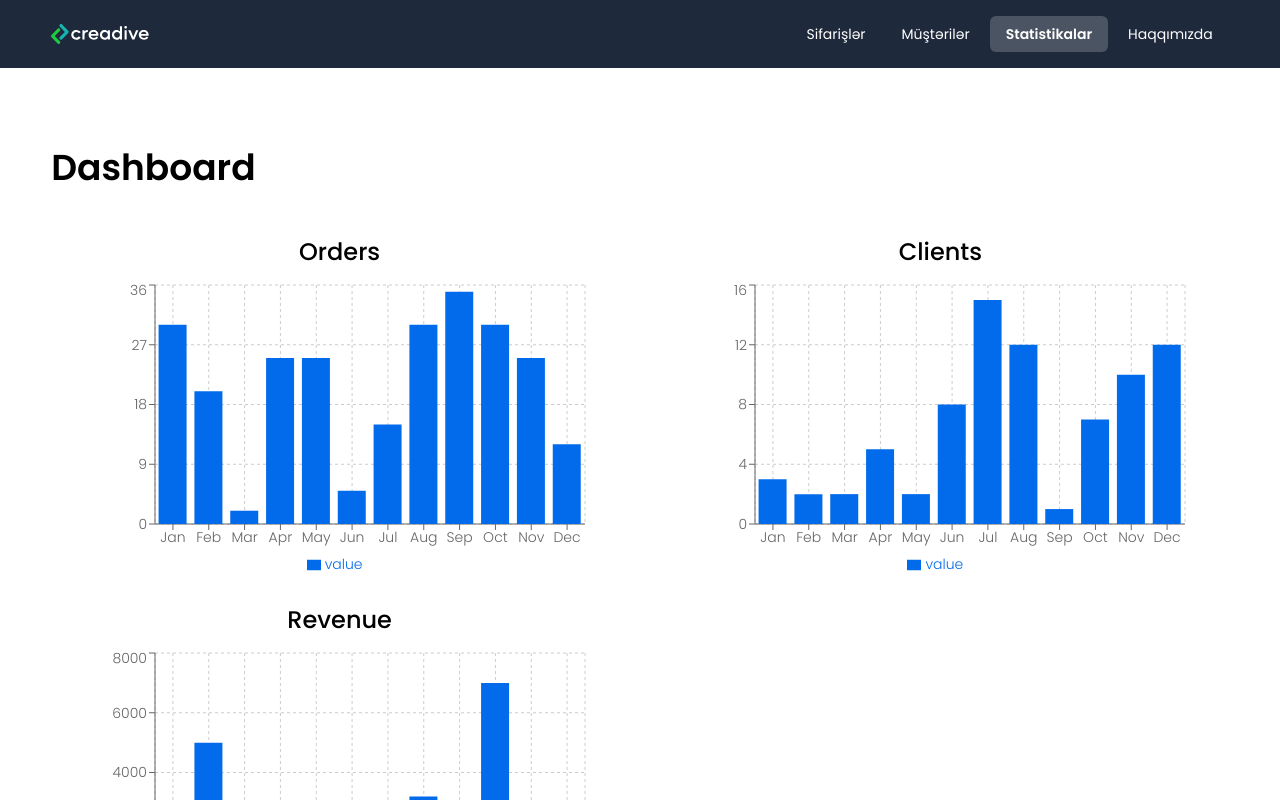
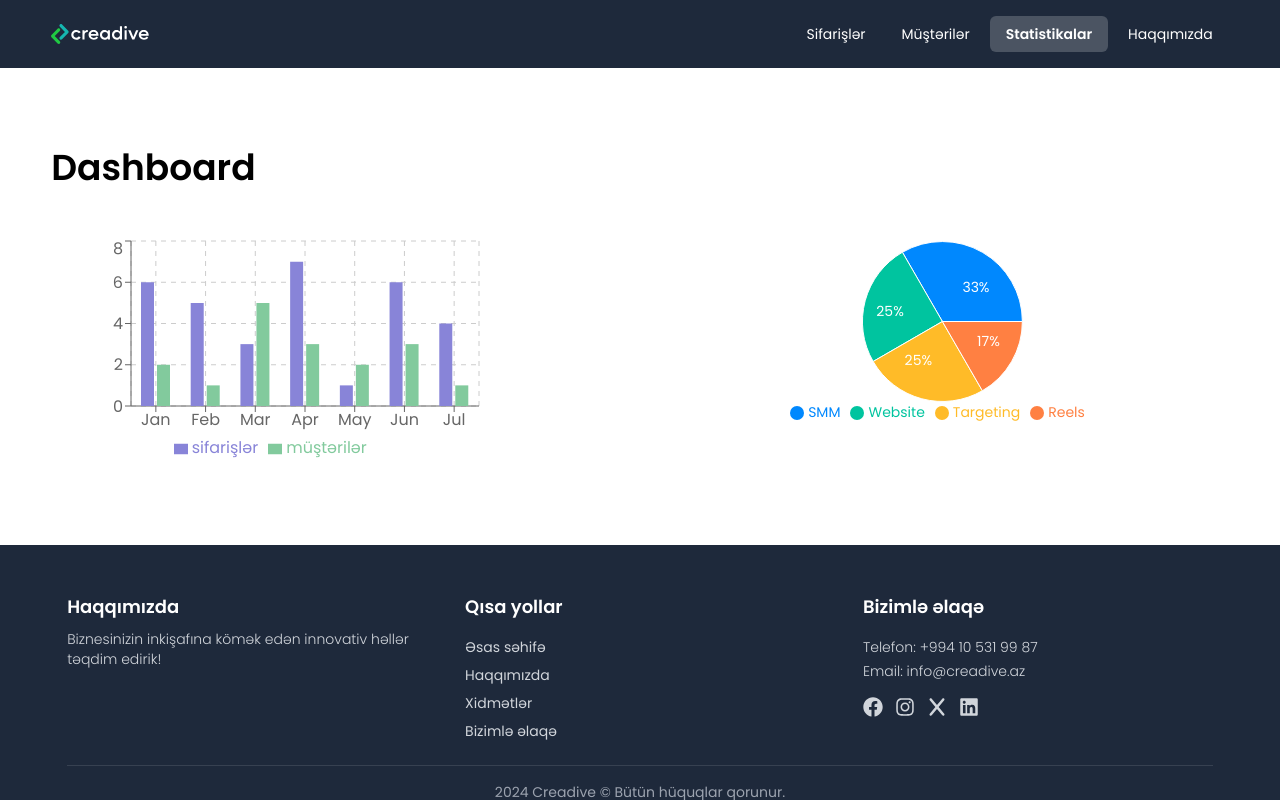
Before and after one commit to nihad-xalq/creatrax, a Next.js app: page /dashboard in a window 1280 px wide. Shown: the top 800 px of the page. Built offline with nearby package versions, Linux system fonts and the light colour scheme.

Commit message:
about view items been redesigned, clientlistview little changes, chart components been created and used, homeview been translated and form there been redesigned

```diff
--- a/src/components/semantic/Footer.tsx
+++ b/src/components/semantic/Footer.tsx
@@ -1,7 +1,146 @@
+import { FaFacebook, FaInstagram, FaLinkedin } from "react-icons/fa";
+import { FaX } from "react-icons/fa6";
+import Link from "next/link";
+import { JSX } from "react";
+
+interface SocialMediaAccounts {
+  name: string;
+  url: string;
+  icon: JSX.Element;
+}
+
+interface ContactDatas {
+  title: string;
+  value: string;
+  href: string;
+}
+
+interface QuickLinks {
+  title: string;
+  href: string;
+}
+
+const quickLinks: QuickLinks[] = [
+  {
+    title: "Əsas səhifə",
+    href: "/",
+  },
+  {
+    title: "Haqqımızda",
+    href: "/about",
+  },
+  {
+    title: "Xidmətlər",
+    href: "/services",
+  },
+  {
+    title: "Bizimlə əlaqə",
+    href: "/contact",
+  },
+];
+
+const contactDatas: ContactDatas[] = [
+  {
+    title: "Telefon",
+    value: "+994 10 531 99 87",
+    href: "tel:+994105319987",
+  },
+  {
+    title: "Email",
+    value: "info@creadive.az",
+    href: "mailto:info@creadive.az",
+  },
+];
+
+const socialMediaAccounts: SocialMediaAccounts[] = [
+  {
+    name: "Facebook",
+    url: "https://www.facebook.com/",
+    icon: <FaFacebook className="w-5 h-5" />,
+  },
+  {
+    name: "Instagram",
+    url: "https://www.instagram.com/",
+    icon: <FaInstagram className="w-5 h-5" />,
+  },
+  {
+    name: "Twitter",
+    url: "https://www.twitter.com/",
+    icon: <FaX className="w-5 h-5" />,
+  },
+  {
+    name: "LinkedIn",
+    url: "https://www.linkedin.com/",
+    icon: <FaLinkedin className="w-5 h-5" />,
+  },
+];
+
 export const Footer = () => {
+  const fullYear: number = new Date().getFullYear();
+
   return (
-    <footer className="bg-slate-800 text-white py-6 min-h-60">
-      <div className="footer_inner myContainer">Footer</div>
+    <footer className="bg-slate-800 text-white pt-12 pb-4">
+      <div className="footer_inner myContainer mx-auto px-4">
+        <div className="grid grid-cols-1 md:grid-cols-3 gap-12">
+          {/* Column 1: About Section */}
+          <div>
+            <h2 className="text-lg font-semibold mb-2">Haqqımızda</h2>
+            <p className="text-sm text-gray-300 font-light">
+              Biznesinizin inkişafına kömək edən innovativ həllər təqdim edirik!
+            </p>
+          </div>
+
+          {/* Column 2: Links */}
+          <div>
+            <h2 className="text-lg font-semibold mb-4">Qısa yollar</h2>
+            <ul className="space-y-2">
+              {quickLinks.map((link, index) => {
+                return (
+                  <li
+                    key={index}
+                    className="text-sm text-gray-300 hover:text-white"
+                  >
+                    <Link href={link.href}>{link.title}</Link>
+                  </li>
+                );
+              })}
+            </ul>
+          </div>
+
+          {/* Column 3: Contact Info */}
+          <div>
+            <h2 className="text-lg font-semibold mb-4">Bizimlə əlaqə</h2>
+            <ul className="flex flex-col gap-1">
+              {contactDatas.map((data, index) => {
+                return (
+                  <li key={index} className="text-sm text-gray-300 font-light">
+                    <Link href={data.href}>
+                      {data.title}: {data.value}
+                    </Link>
+                  </li>
+                );
+              })}
+
+              <li className="text-sm text-gray-300 font-light mt-3">
+                <div className="grid grid-cols-4 gap-3 w-max">
+                  {socialMediaAccounts.map((social, index) => {
+                    return (
+                      <Link key={index} href={social.url} title={social.name}>
+                        {social.icon}
+                      </Link>
+                    );
+                  })}
+                </div>
+              </li>
+            </ul>
+          </div>
+        </div>
+
+        {/* Footer Bottom */}
+        <div className="border-t border-gray-700 mt-6 pt-4 text-center text-sm text-gray-400">
+          {fullYear} Creadive &copy; Bütün hüquqlar qorunur.
+        </div>
+      </div>
     </footer>
   );
 };
--- a/src/lib/mockData.ts
+++ b/src/lib/mockData.ts
@@ -60,7 +60,7 @@ export const clients: Client[] = [
     industry: "Mühəndislik",
     contactPerson: "Rəşad Həsənov",
     email: "rashad.h@innovasiya.az",
-    phoneNumber: "+994-51-IRONMAN",
+    phoneNumber: "+994-51-456-35-19",
     revenueGenerated: 1200000,
     status: "Aktiv",
     website: "https://www.innovasiya.az",
@@ -112,7 +112,7 @@ export const clients: Client[] = [
     industry: "Proqram təminatı",
     contactPerson: "Kamran Nəsibov",
     email: "kamran.nasibov@datakom.az",
-    phoneNumber: "+994-55-PIEDPIPER",
+    phoneNumber: "+994-55-123-51-48",
     revenueGenerated: 200000,
     status: "Aktiv",
     website: "https://www.datakom.az",
--- a/src/views/AboutView.tsx
+++ b/src/views/AboutView.tsx
@@ -10,7 +10,8 @@ export const AboutView = () => {
             return (
               <li
                 key={t.id}
-                className="flex flex-col bg-gray-200 py-2 px-4 rounded-lg"
+                className="flex flex-col bg-gray-50 py-4 px-4 rounded-lg"
+                style={{ boxShadow: "0px 0px 3px 3px rgba(0, 0, 0, 0.1)" }}
               >
                 <h2 className="text-xl font-semibold">{t.title}</h2>
                 <p className="text-md font-normal">{t.content}</p>
--- /dev/null
+++ b/src/views/Dashboard/CPieChart.tsx
@@ -0,0 +1,85 @@
+import {
+  PieChart,
+  Pie,
+  // Sector,
+  Cell,
+  ResponsiveContainer,
+  Tooltip,
+  Legend,
+} from "recharts";
+
+type RenderLabelProps = {
+  cx: number;
+  cy: number;
+  midAngle: number;
+  innerRadius: number;
+  outerRadius: number;
+  percent: number;
+  index: number;
+};
+
+interface DataType {
+  name: string;
+  value: number;
+}
+
+const data: DataType[] = [
+  { name: "SMM", value: 400 },
+  { name: "Website", value: 300 },
+  { name: "Targeting", value: 300 },
+  { name: "Reels", value: 200 },
+];
+
+const COLORS = ["#0088FE", "#00C49F", "#FFBB28", "#FF8042"];
+
+const RADIAN = Math.PI / 180;
+const renderCustomizedLabel = ({
+  cx,
+  cy,
+  midAngle,
+  innerRadius,
+  outerRadius,
+  percent,
+}: // index,
+RenderLabelProps) => {
+  const radius = innerRadius + (outerRadius - innerRadius) * 0.5;
+  const x = cx + radius * Math.cos(-midAngle * RADIAN);
+  const y = cy + radius * Math.sin(-midAngle * RADIAN);
+
+  return (
+    <text
+      x={x}
+      y={y}
+      fill="white"
+      textAnchor={x > cx ? "start" : "end"}
+      dominantBaseline="central"
+    >
+      {`${(percent * 100).toFixed(0)}%`}
+    </text>
+  );
+};
+
+export const CPieChart = () => {
+  return (
+    <ResponsiveContainer width="100%" aspect={3} className="text-sm">
+      <PieChart width={400} height={400}>
+        <Pie
+          data={data}
+          cx="50%"
+          cy="50%"
+          labelLine={false}
+          label={renderCustomizedLabel}
+          outerRadius={80}
+          fill="#8884d8"
+          dataKey="value"
+        >
+          {data.map((entry, index) => (
+            <Cell key={`cell-${index}`} fill={COLORS[index % COLORS.length]} />
+          ))}
+        </Pie>
+        <Tooltip />
+        <Legend />
+      </PieChart>
+    </ResponsiveContainer>
+  );
+};
--- a/src/views/Dashboard/DashboardView.tsx
+++ b/src/views/Dashboard/DashboardView.tsx
@@ -1,56 +1,58 @@
 "use client";
 
-import { DynamicDashboard } from "./DynamicDashboard";
+// import { DynamicDashboard } from "./DynamicDashboard";
+import { TwoSideBarChart } from "./TwoSideBarChart";
+import { CPieChart } from "./CPieChart";
 
-interface DataType {
-  name: string;
-  value: number;
-}
+// interface DataType {
+//   name: string;
+//   value: number;
+// }
 
-const ordersData: DataType[] = [
-  { name: "Jan", value: 30 },
-  { name: "Feb", value: 20 },
-  { name: "Mar", value: 2 },
-  { name: "Apr", value: 25 },
-  { name: "May", value: 25 },
-  { name: "Jun", value: 5 },
-  { name: "Jul", value: 15 },
-  { name: "Aug", value: 30 },
-  { name: "Sep", value: 35 },
-  { name: "Oct", value: 30 },
-  { name: "Nov", value: 25 },
-  { name: "Dec", value: 12 },
-];
+// const ordersData: DataType[] = [
+//   { name: "Jan", value: 30 },
+//   { name: "Feb", value: 20 },
+//   { name: "Mar", value: 2 },
+//   { name: "Apr", value: 25 },
+//   { name: "May", value: 25 },
+//   { name: "Jun", value: 5 },
+//   { name: "Jul", value: 15 },
+//   { name: "Aug", value: 30 },
+//   { name: "Sep", value: 35 },
+//   { name: "Oct", value: 30 },
+//   { name: "Nov", value: 25 },
+//   { name: "Dec", value: 12 },
+// ];
 
-const clientsData: DataType[] = [
-  { name: "Jan", value: 3 },
-  { name: "Feb", value: 2 },
-  { name: "Mar", value: 2 },
-  { name: "Apr", value: 5 },
-  { name: "May", value: 2 },
-  { name: "Jun", value: 8 },
-  { name: "Jul", value: 15 },
-  { name: "Aug", value: 12 },
-  { name: "Sep", value: 1 },
-  { name: "Oct", value: 7 },
-  { name: "Nov", value: 10 },
-  { name: "Dec", value: 12 },
-];
+// const clientsData: DataType[] = [
+//   { name: "Jan", value: 3 },
+//   { name: "Feb", value: 2 },
+//   { name: "Mar", value: 2 },
+//   { name: "Apr", value: 5 },
+//   { name: "May", value: 2 },
+//   { name: "Jun", value: 8 },
+//   { name: "Jul", value: 15 },
+//   { name: "Aug", value: 12 },
+//   { name: "Sep", value: 1 },
+//   { name: "Oct", value: 7 },
+//   { name: "Nov", value: 10 },
+//   { name: "Dec", value: 12 },
+// ];
 
-const revenueData: DataType[] = [
-  { name: "Jan", value: 1000 },
-  { name: "Feb", value: 5000 },
-  { name: "Mar", value: 1500 },
-  { name: "Apr", value: 2700 },
-  { name: "May", value: 850 },
-  { name: "Jun", value: 1400 },
-  { name: "Jul", value: 1500 },
-  { name: "Aug", value: 3200 },
-  { name: "Sep", value: 1100 },
-  { name: "Oct", value: 7000 },
-  { name: "Nov", value: 150 },
-  { name: "Dec", value: 1200 },
-];
+// const revenueData: DataType[] = [
+//   { name: "Jan", value: 1000 },
+//   { name: "Feb", value: 5000 },
+//   { name: "Mar", value: 1500 },
+//   { name: "Apr", value: 2700 },
+//   { name: "May", value: 850 },
+//   { name: "Jun", value: 1400 },
+//   { name: "Jul", value: 1500 },
+//   { name: "Aug", value: 3200 },
+//   { name: "Sep", value: 1100 },
+//   { name: "Oct", value: 7000 },
+//   { name: "Nov", value: 150 },
+//   { name: "Dec", value: 1200 },
+// ];
 
 export const DashboardView = () => {
   return (
@@ -58,12 +60,14 @@ export const DashboardView = () => {
       <div className="dashboard-inner flex flex-col gap-6">
         <h1 className="text-4xl font-semibold">Dashboard</h1>
 
-        <div className="mt-6 grid grid-cols-1 md:grid-cols-2 2xl:grid-cols-3 gap-6">
-          <DynamicDashboard title="Orders" data={ordersData} />
+        <div className="mt-6 grid grid-cols-1 lg:grid-cols-2 gap-8">
+          <TwoSideBarChart />
 
-          <DynamicDashboard title="Clients" data={clientsData} />
+          <CPieChart />
 
-          <DynamicDashboard title="Revenue" data={revenueData} />
+          {/* <DynamicDashboard title="Orders" data={ordersData} /> */}
+          {/* <DynamicDashboard title="Clients" data={clientsData} /> */}
+          {/* <DynamicDashboard title="Revenue" data={revenueData} /> */}
         </div>
       </div>
     </section>
--- /dev/null
+++ b/src/views/Dashboard/TwoSideBarChart.tsx
@@ -0,0 +1,92 @@
+import {
+  BarChart,
+  Bar,
+  Rectangle,
+  XAxis,
+  YAxis,
+  CartesianGrid,
+  Tooltip,
+  Legend,
+  ResponsiveContainer,
+} from "recharts";
+
+const data = [
+  {
+    name: "Jan",
+    müştərilər: 2,
+    sifarişlər: 6,
+    // amt: 2400,
+  },
+  {
+    name: "Feb",
+    müştərilər: 1,
+    sifarişlər: 5,
+    // amt: 2210,
+  },
+  {
+    name: "Mar",
+    müştərilər: 5,
+    sifarişlər: 3,
+    // amt: 2290,
+  },
+  {
+    name: "Apr",
+    müştərilər: 3,
+    sifarişlər: 7,
+    // amt: 2000,
+  },
+  {
+    name: "May",
+    müştərilər: 2,
+    sifarişlər: 1,
+    // amt: 2181,
+  },
+  {
+    name: "Jun",
+    müştərilər: 3,
+    sifarişlər: 6,
+    // amt: 2500,
+  },
+  {
+    name: "Jul",
+    müştərilər: 1,
+    sifarişlər: 4,
+    // amt: 2100,
+  },
+];
+
+export const TwoSideBarChart = () => {
+  return (
+    <ResponsiveContainer width="80%" aspect={2}>
+      <BarChart
+        width={500}
+        height={300}
+        data={data}
+        margin={{
+          top: 5,
+          right: 30,
+          left: 20,
+          bottom: 5,
+        }}
+        barGap={3}
+        barCategoryGap={10}
+      >
+        <CartesianGrid strokeDasharray="5 5" />
+        <XAxis dataKey="name" />
+        <YAxis />
+        <Tooltip />
+        <Legend />
+        <Bar
+          dataKey="sifarişlər"
+          fill="#8884d8"
+          activeBar={<Rectangle fill="pink" stroke="blue" />}
+        />
+        <Bar
+          dataKey="müştərilər"
+          fill="#82ca9d"
+          activeBar={<Rectangle fill="gold" stroke="purple" />}
+        />
+      </BarChart>
+    </ResponsiveContainer>
+  );
+};
```
Also changed, not shown: src/views/ClientsListView.tsx (+4 -4 lines), src/views/HomeView.tsx (+8 -6 lines).
